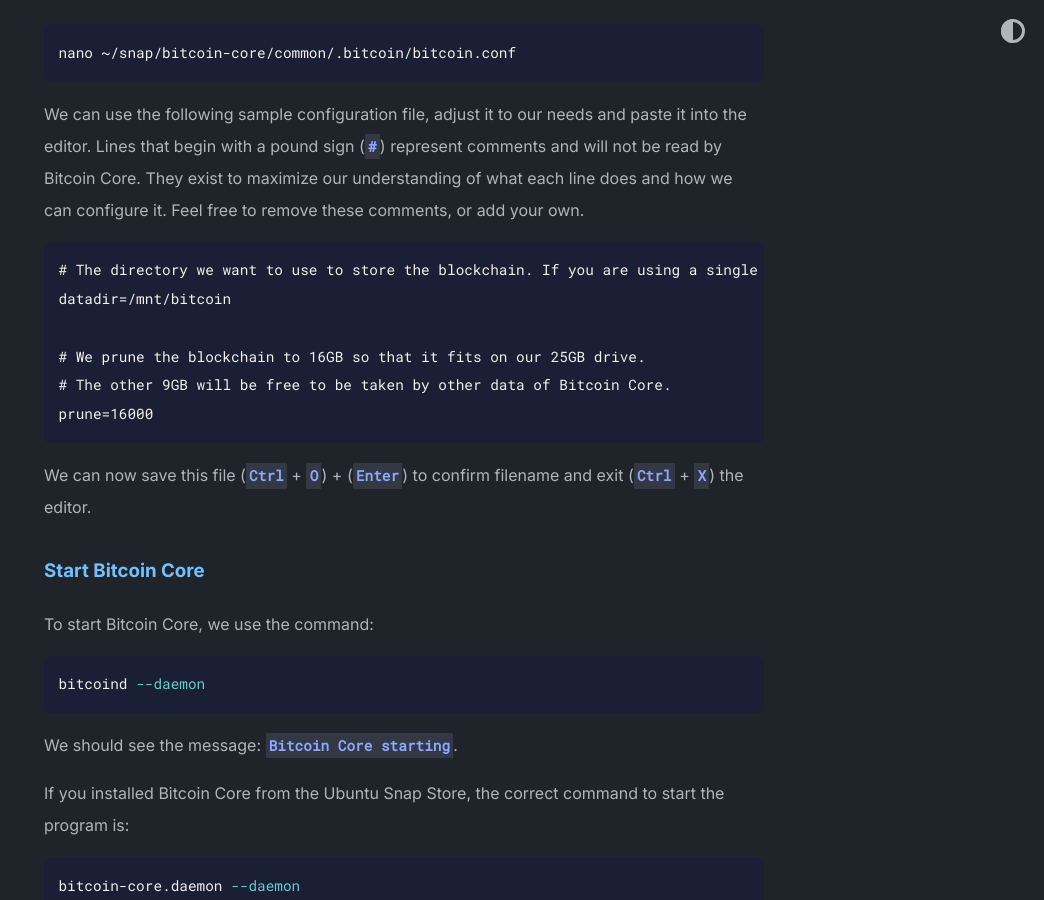
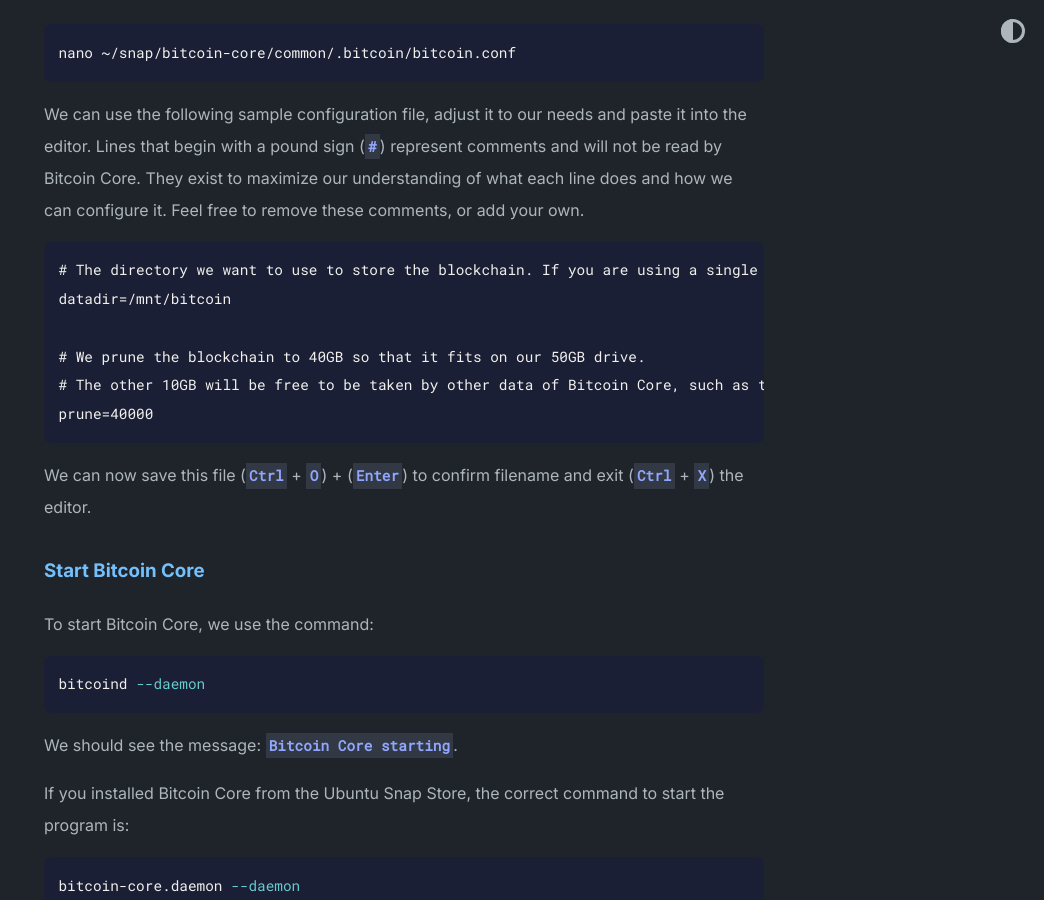
Before and after one commit to VancouverBitdevs/nodeacademy, a Jekyll site: the page built from _posts/2023-05-13-configure-bitcoin.md, in a window 1280 px wide and 900 px high, scrolled down 964 px. Shown: the whole window, without its empty margins (236-1280 px from the left). Built offline with Jekyll 4.4.1, drawn with Linux system fonts in a browser that asks for light colours; some of the changed text lies outside the part shown.

Commit message:
increase size of pruned node

````diff
--- a/_posts/2023-05-13-configure-bitcoin.md
+++ b/_posts/2023-05-13-configure-bitcoin.md
@@ -36,9 +36,9 @@ We can use the following sample configuration file, adjust it to our needs and p
 # The directory we want to use to store the blockchain. If you are using a single drive, remove this setting. Otherwise, specify the path of your external drive.
 datadir=/mnt/bitcoin
 
-# We prune the blockchain to 16GB so that it fits on our 25GB drive.
-# The other 9GB will be free to be taken by other data of Bitcoin Core.
-prune=16000
+# We prune the blockchain to 40GB so that it fits on our 50GB drive.
+# The other 10GB will be free to be taken by other data of Bitcoin Core, such as the UTXO set.
+prune=40000
 ```
 
 We can now save this file (`Ctrl` + `O`) + (`Enter`) to confirm filename and exit (`Ctrl` + `X`) the editor.
````
Also changed, not shown: _posts/2023-05-04-vps.md (+2 -2 lines).
